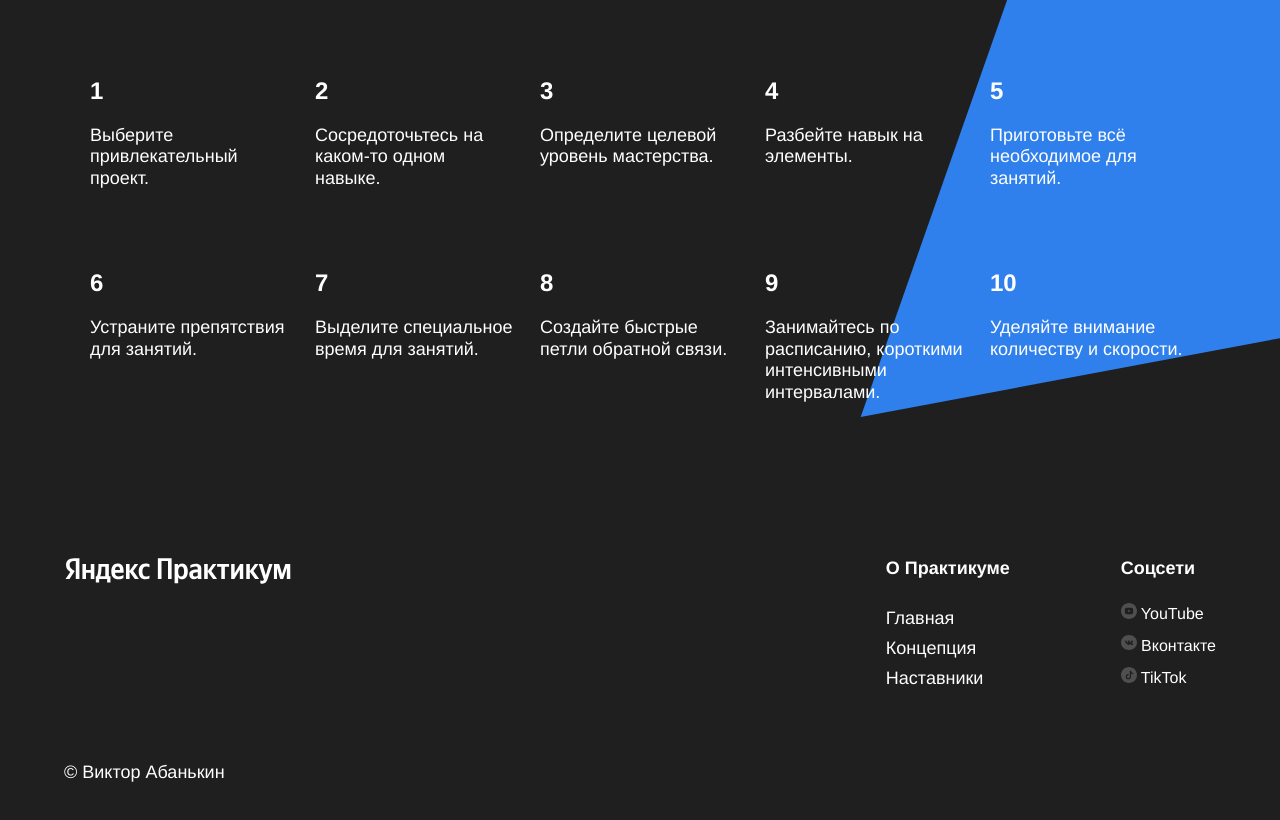
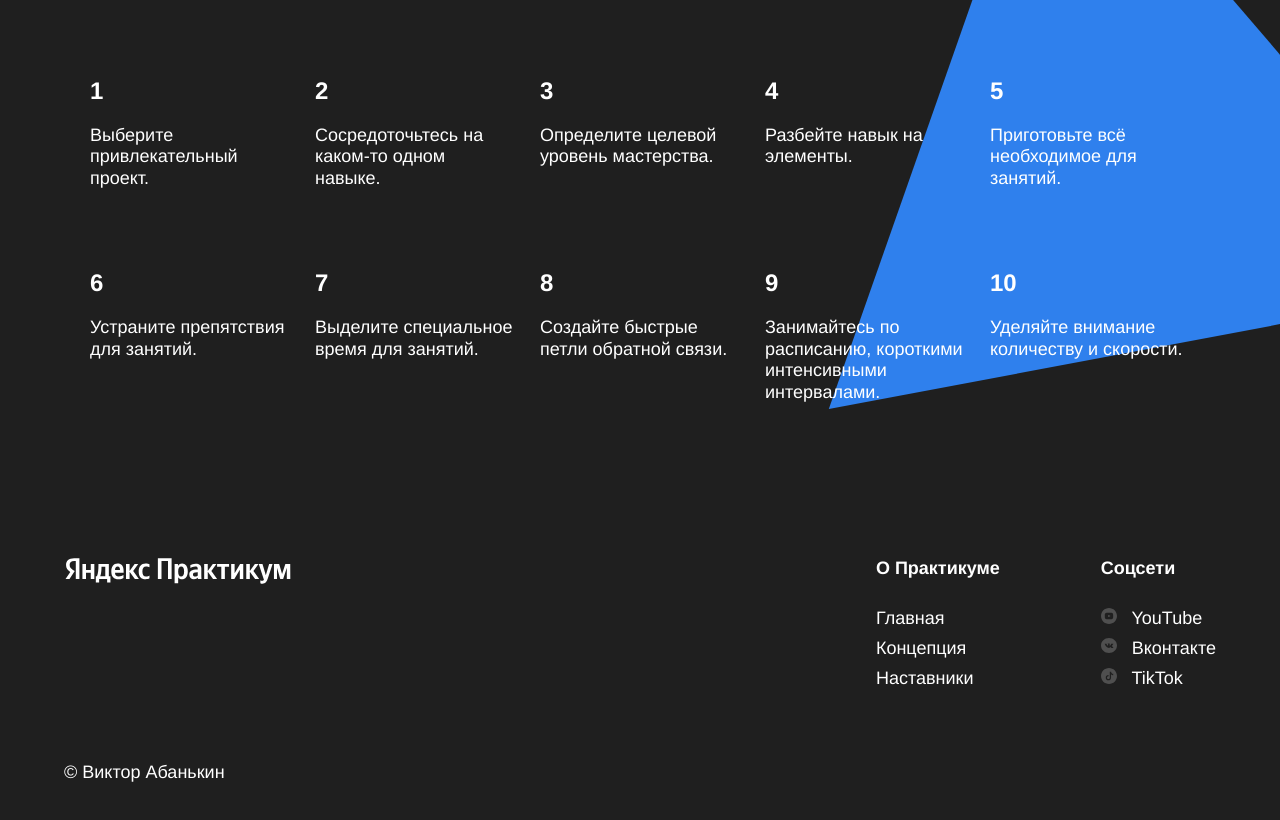
Before and after one commit to SSSooonnnyyya/how-to-learn, a plain HTML site: page index.html in a window 1280 px wide. Shown: the part 3113-3933 px from the top of the page. Drawn offline with Linux system fonts and the light colour scheme.

Commit message:
4th commit

```diff
--- a/index.html
+++ b/index.html
@@ -23,14 +23,14 @@
 
     <main>
 
-      <section class="discription">
+      <section class="description">
         <article class="two-columns">
           <h2 class="two-columns__brief">Главные проблемы в обучении</h2>
           <div class="two-columns__main-text">
           <p class="two-columns__paragraph">Ни в школе, ни в институте нас не учат тому, как правильно изучать материал.
             Мы готовимся к экзаменам и учим билеты. Мы тренируемся решать однообразные задачи, чтобы лучше сдать тест,
             но часто в итоге это не дает нам реального знания. Зубрежка быстро выветривается и не приносит пользы.</p>
-          <p class="two-columns__paragraph"><span class="two-columns__paragraph two-columns__paragraph_span">Вывод:</span> учиться тоже нужно уметь, но почему-то этому мало где учат. Что с этим делать?</p>
+          <p class="two-columns__paragraph"><span class="two-columns__span-accent">Вывод:</span> учиться тоже нужно уметь, но почему-то этому мало где учат. Что с этим делать?</p>
           <p class="two-columns__paragraph">Конкретные техники и упражнения помогают изменить подход
             к обучению, сделать его эффективным и захватывающим. Эти же техники применяются на примере обучения в Практикуме.</p>
           </div>
@@ -135,7 +135,7 @@
             <p class="table__text table__text_theme_dark ">Уделяйте внимание количеству и скорости.</p>
           </div>
         </div>
-        <div class="kayfman__triangle"></div>
+        <div class="kaufman__triangle"></div>
 
       </section>
 
@@ -151,18 +151,18 @@
         <h2 class="footer__column-heading">О Практикуме</h2>
         <nav>
           <ul class="footer__column-links">
-            <li> <a href="#" class="footer__link">Главная</a></li>
-            <li> <a href="#" class="footer__link">Концепция</a></li>
-            <li> <a href="#" class="footer__link">Наставники</a></li>
+            <li> <a href="#" class="footer__column-link">Главная</a></li>
+            <li> <a href="#" class="footer__column-link">Концепция</a></li>
+            <li> <a href="#" class="footer__column-link">Наставники</a></li>
           </ul>
         </nav>
       </div>
       <div class="footer__column footer__column_content_social">
         <h2 class="footer__column-heading">Соцсети</h2>
-          <ul class="footer__contacts-block">
-            <li class="footer__column-link"> <a href="#" class="footer__link"> <img src="./images/youtube-icon.svg" alt="иконка ютуб" class="footer__social-icon"> YouTube</a></li>
-            <li class="footer__column-link"> <a href="#" class="footer__link"> <img src="./images/vk_color_white.svg" alt="иконка Вконтакте" class="footer__social-icon"> Вконтакте</a></li>
-            <li class="footer__column-link"> <a href="#" class="footer__link"> <img src="./images/tiktok-icon.svg" alt="иконка ТикТок" class="footer__social-icon"> TikTok</a></li>
+          <ul class="footer__column-links">
+            <li> <a href="#" class="footer__column-link"> <img src="./images/youtube-icon.svg" alt="иконка ютуб" class="footer__social-icon"> YouTube</a></li>
+            <li> <a href="#" class="footer__column-link"> <img src="./images/vk_color_white.svg" alt="иконка Вконтакте" class="footer__social-icon"> Вконтакте</a></li>
+            <li> <a href="#" class="footer__column-link"> <img src="./images/tiktok-icon.svg" alt="иконка ТикТок" class="footer__social-icon"> TikTok</a></li>
           </ul>
       </div>
     </div>
--- a/styles/style.css
+++ b/styles/style.css
@@ -85,7 +85,7 @@
 }
 
 /* Main */
-.discription {
+.description {
   display: flex;
   justify-content: center;
 }
@@ -124,7 +124,7 @@
   margin: 0;
 }
 
-.two-columns__paragraph_span {
+.two-columns__span-accent {
   line-height: 34px;
   font-size: 24px;
   font-weight: 600;
@@ -250,6 +250,7 @@
   background-color: #1f1f1f;
   overflow: hidden;
   position: relative;
+  z-index: 1;
 }
 
 .section-title_theme_dark {
@@ -269,7 +270,6 @@
   color: white;
   margin-right: 0;
   margin-top: 80px;
-  z-index: 1;
 }
 
 .table__heading_theme_dark {
@@ -280,14 +280,16 @@
   color: white;
 }
 
-.kayfman__triangle {
+.kaufman__triangle {
   position: absolute;
   width: 877px;
   height: 877px;
   right: -210px;
   background-image: url(../images/kaufman-triangle.svg);
-  background-size: auto;
+  background-size: contain;
+  top: 0;
   background-repeat: no-repeat;
+  z-index: -1;
 }
 
 .logo_place_footer {
@@ -337,9 +339,6 @@
 }
 
 .footer__column-links {
-  line-height: 30px;
-  font-size: 18px;
-  font-weight: normal;
   list-style: none;
   margin: 0;
   padding: 0;
@@ -350,22 +349,13 @@
   list-style: none;
   text-decoration: none;
   color: white;
-  padding-bottom: 16px;
-  line-height: 10px;
+  line-height: 30px;
+  font-size: 18px;
+  font-weight: normal;
 }
 
-.footer__social_icon {
+.footer__social-icon {
   width: 16px;
   height: 16px;
-  padding-bottom: 16px;
+  padding-right: 10px;
 }
-
-.footer__link {
-  text-decoration: none;
-  color: white;
-}
-
-.footer__contacts-block {
-  margin: 0;
-  padding: 0;
-}
```
